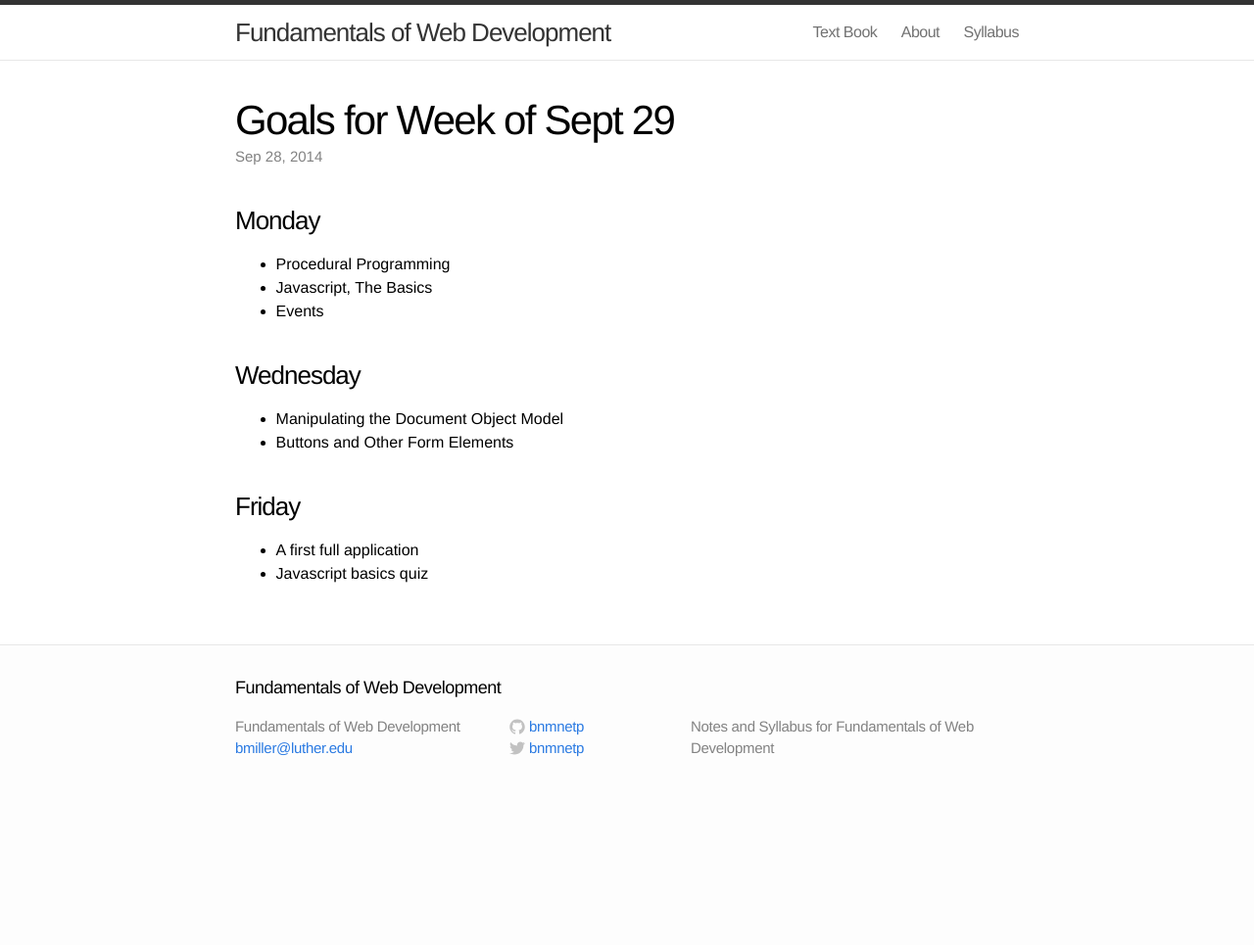
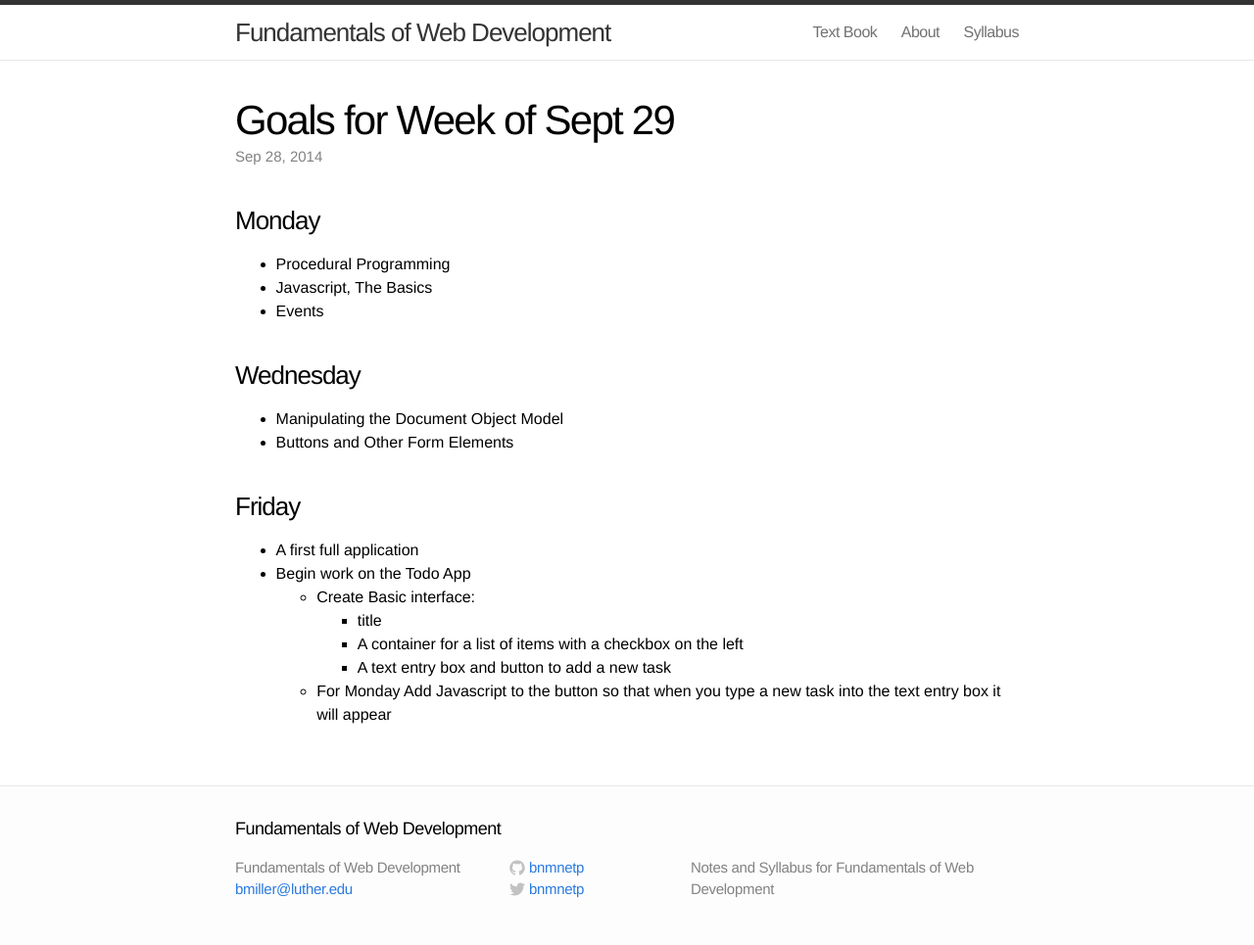
Before and after one commit to bnmnetp/CS130, a Jekyll site: the page built from _posts/2014-09-28-Goals-for-Week-of-Sept-29.markdown, in a window 1280 px wide. Shown: the whole page at 98% size. Built offline with Jekyll 4.4.1, drawn with Linux system fonts in a browser that asks for light colours; before the commit the page ends 900 px from its top, so only the background shows below that.

Commit message:
add todo assignment

```diff
--- a/_posts/2014-09-28-Goals-for-Week-of-Sept-29.markdown
+++ b/_posts/2014-09-28-Goals-for-Week-of-Sept-29.markdown
@@ -20,4 +20,10 @@ categories:
 ### Friday
 
 * A first full application
-* Javascript basics quiz
+* Begin work on the Todo App
+  * Create Basic interface:
+    * title
+    * A container for a list of items with a checkbox on the left
+    * A text entry box and button to add a new task
+
+  * For Monday Add Javascript to the button so that when you type a new task into the text entry box it will appear
```
